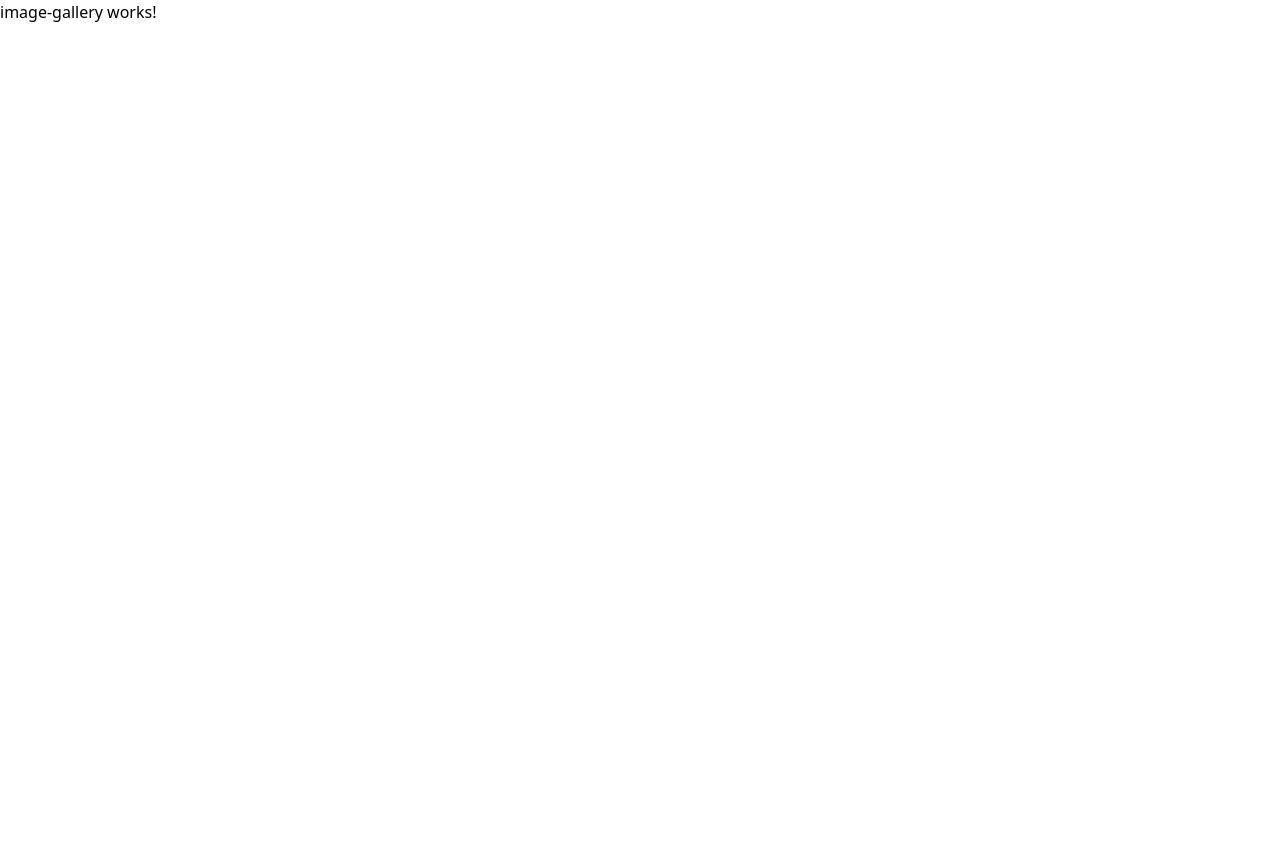
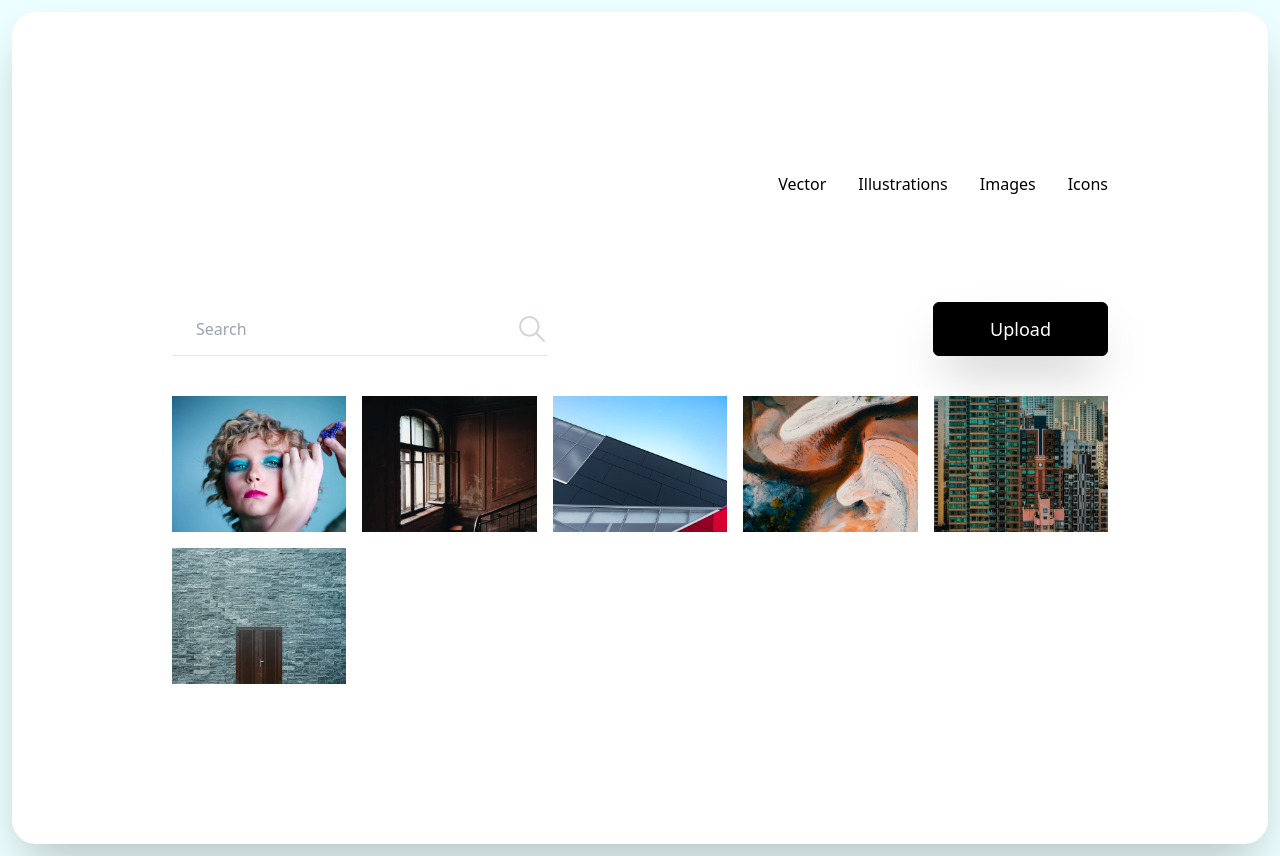
Before and after one commit to ckarakoc/TailwindFromScratch, an Angular app: page /image-gallery in a window 1280 px wide. Before the commit the page ends 800 px from the top, so only its background shows below. Built offline with nearby package versions, Linux system fonts and the light colour scheme.

Commit message:
Added Image Gallery

```diff
--- a/src/app/image-gallery/image-gallery.component.html
+++ b/src/app/image-gallery/image-gallery.component.html
@@ -1 +1,147 @@
-<p>image-gallery works!</p>
+<!-- Global Container -->
+<div class="flex items-center justify-center min-h-screen bg-cyan-50">
+  <!-- Card Container -->
+  <div class="bg-white p-6 m-3 space-y-10 shadow-2xl rounded-3xl md:p-40">
+    <!-- Menu Container -->
+    <div class="flex flex-col items-center justify-center space-y-3 md:flex-row md:space-y-0 md:space-x-8 md:mb-24 md:justify-end">
+      <div class="group">
+        <a href="#">Vector</a>
+        <div class="mx-2 mt-2 duration-500 border-b-2 opacity-0 border-black group-hover:opacity-100">
+        </div>
+      </div>
+      <div class="group">
+        <a href="#">Illustrations</a>
+        <div class="mx-2 mt-2 duration-500 border-b-2 opacity-0 border-black group-hover:opacity-100">
+        </div>
+      </div>
+      <div class="group">
+        <a href="#">Images</a>
+        <div class="mx-2 mt-2 duration-500 border-b-2 opacity-0 border-black group-hover:opacity-100">
+        </div>
+      </div>
+      <div class="group">
+        <a href="#">Icons</a>
+        <div class="mx-2 mt-2 duration-500 border-b-2 opacity-0 border-black group-hover:opacity-100">
+        </div>
+      </div>
+    </div>
+
+    <div class="flex flex-col justify-between space-y-5 md:flex-row md:space-y-0">
+
+      <div class="flex justify-between border-b">
+        <input type="text" class="ml-6 border-none md:w-80 placeholder:font-thin focus:outline-none" placeholder="Search">
+        <button>
+          <svg
+            xmlns="http://www.w3.org/2000/svg"
+            class="w-8 text-gray-300 duration-200 hover:scale-110"
+            viewBox="0 0 24 24"
+            stroke-width="1.5"
+            stroke="currentColor"
+            fill="none"
+            stroke-linecap="round"
+            stroke-linejoin="round"
+          >
+            <path stroke="none" d="M0 0h24v24H0z" fill="none"/>
+            <circle cx="10" cy="10" r="7"/>
+            <line x1="21" y1="21" x2="15" y2="15"/>
+          </svg>
+        </button>
+      </div>
+
+      <button class="py-3 px-14 text-lg font-normal text-white bg-black border border-black rounded-md shadow-2xl duration-200 hover:bg-white hover:text-black">Upload</button>
+    </div>
+
+    <!-- Gallery Container -->
+    <div class="grid gap-4 md:grid-cols-3 lg:grid-cols-4 xl:grid-cols-5">
+      <div class="relative group">
+        <img src="assets/image-gallery/images/image1.jpg" alt="" class="w-72">
+        <div class="absolute bottom-0 left-0 right-0 p-2 px-4 text-white duration-500 bg-black opacity-0 group-hover:opacity-100 bg-opacity-40">
+          <div class="flex justify-between w-full">
+            <div class="font-normal">
+              <p class="text-sm">Abstract Painting</p>
+              <p class="text-xs">245 likes - 35 shares</p>
+            </div>
+            <div class="flex items-center">
+              <img src="assets/image-gallery/images/bookmark.svg" alt="bookmark">
+            </div>
+          </div>
+        </div>
+      </div>
+
+      <div class="relative group">
+        <img src="assets/image-gallery/images/image2.jpg" alt="" class="w-72">
+        <div class="absolute bottom-0 left-0 right-0 p-2 px-4 text-white duration-500 bg-black opacity-0 group-hover:opacity-100 bg-opacity-40">
+          <div class="flex justify-between w-full">
+            <div class="font-normal">
+              <p class="text-sm">Abstract Painting</p>
+              <p class="text-xs">245 likes - 35 shares</p>
+            </div>
+            <div class="flex items-center">
+              <img src="assets/image-gallery/images/bookmark.svg" alt="bookmark">
+            </div>
+          </div>
+        </div>
+      </div>
+
+      <div class="relative group">
+        <img src="assets/image-gallery/images/image3.jpg" alt="" class="w-72">
+        <div class="absolute bottom-0 left-0 right-0 p-2 px-4 text-white duration-500 bg-black opacity-0 group-hover:opacity-100 bg-opacity-40">
+          <div class="flex justify-between w-full">
+            <div class="font-normal">
+              <p class="text-sm">Abstract Painting</p>
+              <p class="text-xs">245 likes - 35 shares</p>
+            </div>
+            <div class="flex items-center">
+              <img src="assets/image-gallery/images/bookmark.svg" alt="bookmark">
+            </div>
+          </div>
+        </div>
+      </div>
+
+      <div class="relative group">
+        <img src="assets/image-gallery/images/image4.jpg" alt="" class="w-72">
+        <div class="absolute bottom-0 left-0 right-0 p-2 px-4 text-white duration-500 bg-black opacity-0 group-hover:opacity-100 bg-opacity-40">
+          <div class="flex justify-between w-full">
+            <div class="font-normal">
+              <p class="text-sm">Abstract Painting</p>
+              <p class="text-xs">245 likes - 35 shares</p>
+            </div>
+            <div class="flex items-center">
+              <img src="assets/image-gallery/images/bookmark.svg" alt="bookmark">
+            </div>
+          </div>
+        </div>
+      </div>
+
+      <div class="relative group">
+        <img src="assets/image-gallery/images/image5.jpg" alt="" class="w-72">
+        <div class="absolute bottom-0 left-0 right-0 p-2 px-4 text-white duration-500 bg-black opacity-0 group-hover:opacity-100 bg-opacity-40">
+          <div class="flex justify-between w-full">
+            <div class="font-normal">
+              <p class="text-sm">Abstract Painting</p>
+              <p class="text-xs">245 likes - 35 shares</p>
+            </div>
+            <div class="flex items-center">
+              <img src="assets/image-gallery/images/bookmark.svg" alt="bookmark">
+            </div>
+          </div>
+        </div>
+      </div>
+
+      <div class="relative group">
+        <img src="assets/image-gallery/images/image6.jpg" alt="" class="w-72">
+        <div class="absolute bottom-0 left-0 right-0 p-2 px-4 text-white duration-500 bg-black opacity-0 group-hover:opacity-100 bg-opacity-40">
+          <div class="flex justify-between w-full">
+            <div class="font-normal">
+              <p class="text-sm">Abstract Painting</p>
+              <p class="text-xs">245 likes - 35 shares</p>
+            </div>
+            <div class="flex items-center">
+              <img src="assets/image-gallery/images/bookmark.svg" alt="bookmark">
+            </div>
+          </div>
+        </div>
+      </div>
+    </div>
+  </div>
+</div>
```
